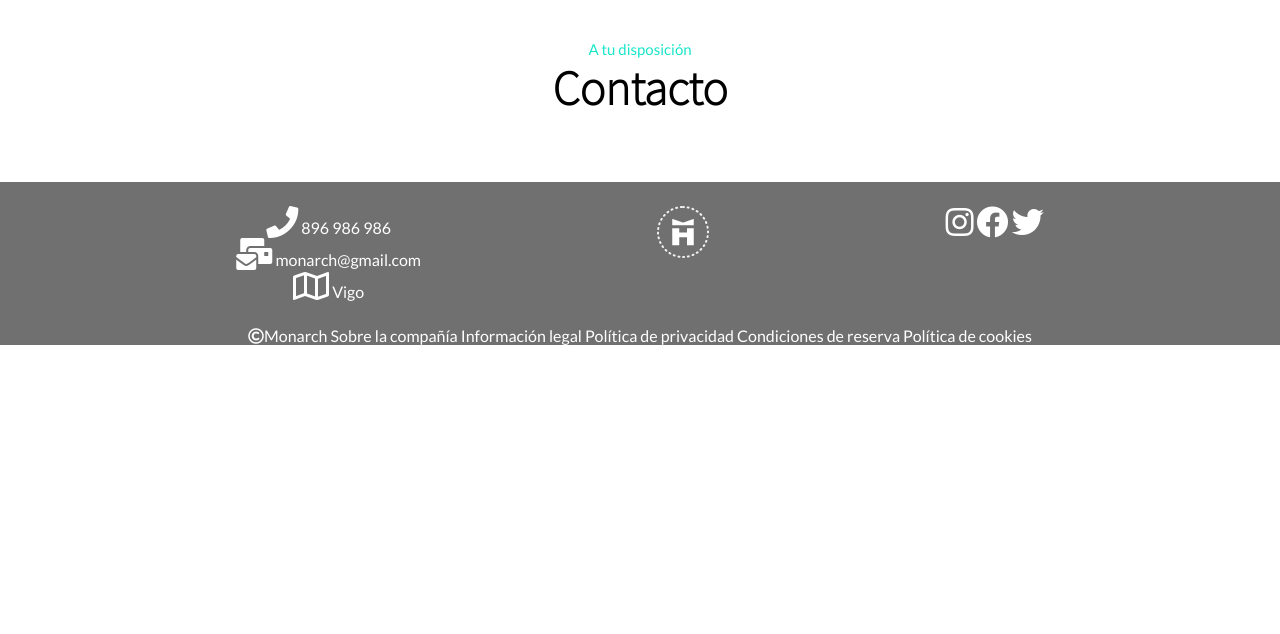
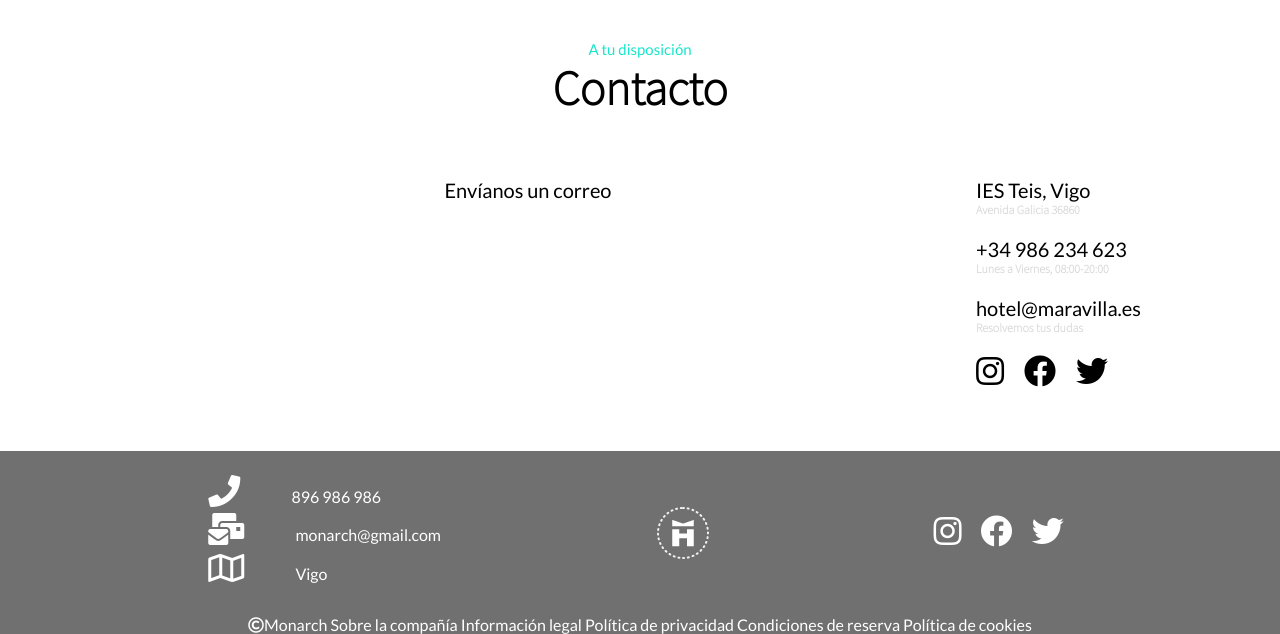
Before and after one commit to Diesouto/MonarchHotel, a PHP site: page /contacto.html in a window 1280 px wide. Shown: the part 822-1456 px from the top of the page. Before the commit the page ends 1167 px from the top, so only its background shows below. Run offline with PHP 8.4, Linux system fonts and the light colour scheme; some libraries are stand-ins or nearby versions.

Commit message:
Muchos cambios css

```diff
--- a/contacto.html
+++ b/contacto.html
@@ -33,8 +33,40 @@
         <div>
             <h4>A tu disposición</h4>
             <h3>Contacto</h3>
-            <div id="form-contacto">
+            <div class="flex">
+                <div id="contenedor-contacto">
+                    <p>Envíanos un correo</p>
+                    <form id="form-contacto">
 
+
+                    </form>
+
+
+
+                </div>
+                <div id="side">
+                    <ul>
+                        <li>
+                            <p>IES Teis, Vigo</p>
+                            <h5>Avenida Galicia 36860</h5>
+                        </li>
+                        <li>
+                            <p>+34 986 234 623</p>
+                            <h5>Lunes a Viernes, 08:00-20:00</h5>
+                        </li>
+                        <li>
+                            <p>hotel@maravilla.es</p>
+                            <h5>Resolvemos tus dudas</h5>
+                        </li>
+                        <li>
+                            <ul id="social-contacto">
+                                <li><a href="#"><i class="fab fa-instagram fa-2x"></i></a></li>
+                                <li><a href="#"><i class="fab fa-facebook fa-2x"></i></a></li>
+                                <li><a href="#"><i class="fab fa-twitter fa-2x"></i></a></li>
+                            </ul>
+                        </li>
+                    </ul>
+                </div>
             </div>
         </div>
     </div>
--- a/css/_contacto.scss
+++ b/css/_contacto.scss
@@ -3,3 +3,28 @@
     width: 100%;
     height: 400px;
 }
+
+#contenedor-contacto {
+    width: 80%;
+}
+
+#side {
+    text-align: start;
+}
+
+#side h5 {
+    margin-top: 0;
+}
+
+#side p {
+    margin-bottom: 0;
+}
+
+#social-contacto i {
+    color: black;
+}
+
+#social-contacto li {
+    display: inline-block;
+    margin-right: 1em;
+}
--- a/css/_footer.scss
+++ b/css/_footer.scss
@@ -15,6 +15,20 @@ footer {
     margin: 1.5em 0em;
 }
 
+#logo-footer {
+    margin: 2em 0.5em;
+}
+
 #footer-social li {
     display: inline-block;
+    margin: 2.5em 0.5em;
 }
+
+#footer-contacto{
+    text-align: start;
+}
+
+#footer-contacto li a i {
+    margin-bottom: 0.2em;
+    margin-right: 1.5em;
+}
--- a/css/styles.css
+++ b/css/styles.css
@@ -21,7 +21,7 @@ body {
   border: 0;
   color: white;
   background-color: #17e6ca;
-  padding: 0.5em;
+  padding: 1em;
 }
 
 .redondo {
@@ -155,21 +155,25 @@ ul li a {
 #form-cabecera input::-webkit-input-placeholder {
   color: #707070;
   font-family: "Lato";
+  padding-left: 1em;
 }
 
 #form-cabecera input:-ms-input-placeholder {
   color: #707070;
   font-family: "Lato";
+  padding-left: 1em;
 }
 
 #form-cabecera input::-ms-input-placeholder {
   color: #707070;
   font-family: "Lato";
+  padding-left: 1em;
 }
 
 #form-cabecera input::placeholder {
   color: #707070;
   font-family: "Lato";
+  padding-left: 1em;
 }
 
 /* Cabecera index*/
@@ -221,27 +225,78 @@ ul li a {
 }
 
 .tarjeta-habitacion {
-  width: 60%;
+  background-color: white;
   height: 15em;
-  padding: 2.5em;
+  padding: 4em;
   border: 0.5px solid black;
-  overflow: visible;
+  z-index: 1;
+  width: 40%;
 }
 
 .tarjeta-imagen1 {
-  width: 40%;
+  width: 60%;
+  text-align: start;
+  margin-left: -100px;
+  margin-top: 50px;
+  z-index: 0;
   overflow: hidden;
 }
 
+.tarjeta-imagen1 img {
+  width: 100%;
+}
+
 .tarjeta-imagen2 {
-  width: 40%;
+  width: 60%;
+  text-align: start;
+  margin-right: -100px;
+  margin-top: 50px;
+  z-index: 0;
   overflow: hidden;
+}
+
+.tarjeta-imagen2 img {
+  width: 100%;
+}
+
+.tarjeta {
+  margin-bottom: 5em;
+}
+
+.vermas {
+  margin-top: 2em;
+  font-size: medium;
 }
 
 /* CONTENT */
 #map {
   width: 100%;
   height: 400px;
+}
+
+#contenedor-contacto {
+  width: 80%;
+}
+
+#side {
+  text-align: start;
+}
+
+#side h5 {
+  margin-top: 0;
+}
+
+#side p {
+  margin-bottom: 0;
+}
+
+#social-contacto i {
+  color: black;
+}
+
+#social-contacto li {
+  display: inline-block;
+  margin-right: 1em;
 }
 
 .about .izquierda {
@@ -298,7 +353,21 @@ footer {
   margin: 1.5em 0em;
 }
 
+#logo-footer {
+  margin: 2em 0.5em;
+}
+
 #footer-social li {
   display: inline-block;
+  margin: 2.5em 0.5em;
+}
+
+#footer-contacto {
+  text-align: start;
+}
+
+#footer-contacto li a i {
+  margin-bottom: 0.2em;
+  margin-right: 1.5em;
 }
 /*# sourceMappingURL=styles.css.map */
--- a/css/styles.scss
+++ b/css/styles.scss
@@ -34,7 +34,7 @@ body {
     border: 0;
     color: white;
     background-color: $colorPrincipal;
-    padding: 0.5em;
+    padding: 1em;
 }
 
 .redondo {
```
Also changed, not shown: css/_index.scss (+33 -5 lines), index.html (+5 -5 lines), 1 other file.
